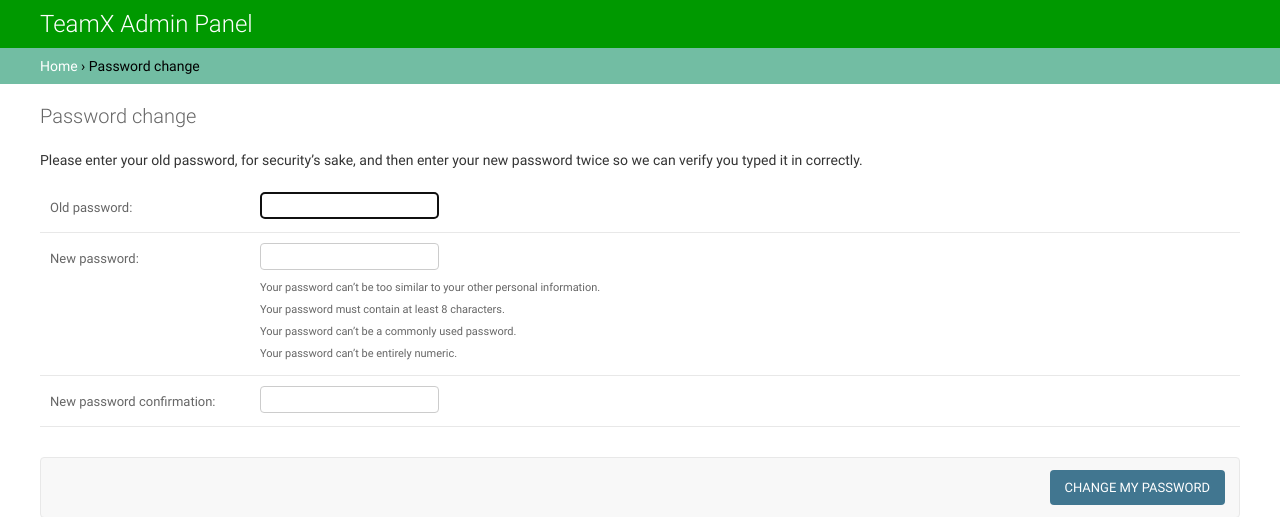
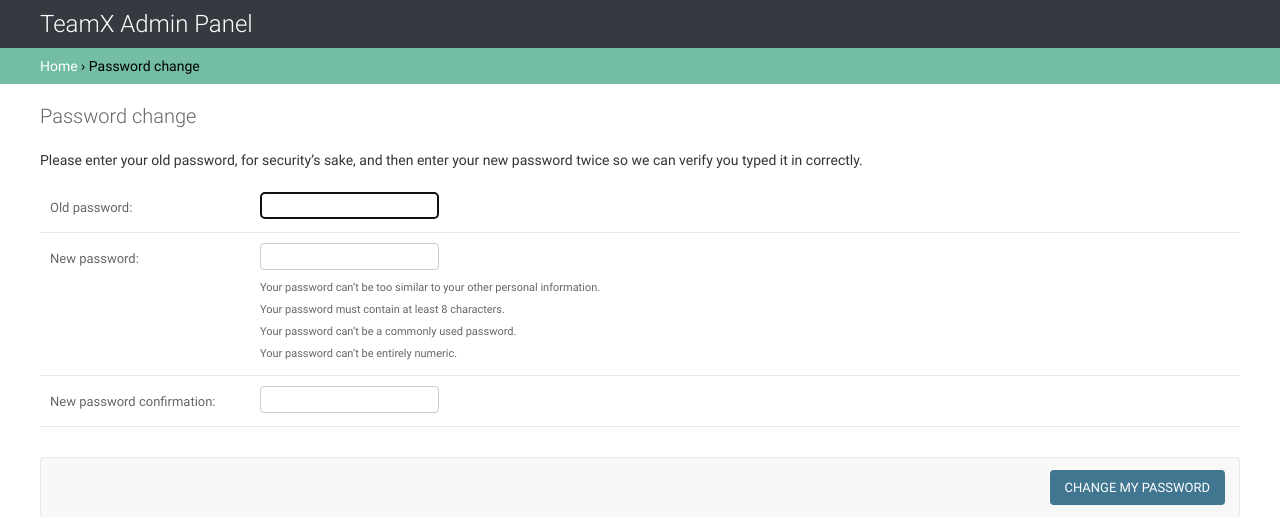
Before and after one commit to jasonmccormack/UTC-STUDENT-PROJECT, a Django app: the page made by TeamX/templates/Admin/base_site.html in a window 1280 px wide. Shown: the top 517 px of the page. Run offline with Django 3.2, Linux system fonts and the light colour scheme; the first user in the database is signed in.

Commit message:
fix admin panel style sheet

```diff
--- a/TeamX/templates/Admin/base_site.html
+++ b/TeamX/templates/Admin/base_site.html
@@ -6,7 +6,7 @@
 <style>
 
 #header {
-    background: #090;
+    background: #343a40;
 }
 
 .button, input[type=submit], input[type=button], .submit-row input, a.button {
```
